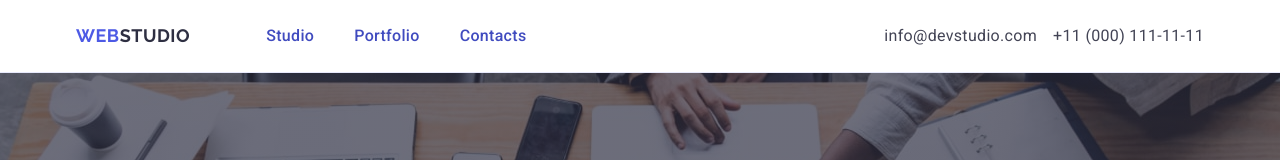
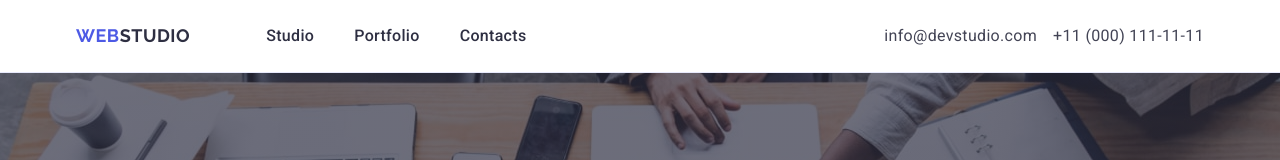
Before and after one commit to ArynaHelwig/goit-markup-hw-04, a plain HTML site: page index.html in a window 1280 px wide. Shown: the top 160 px of the page. Drawn offline with nearby package versions, Linux system fonts and the light colour scheme.

Commit message:
Update styles.css

```diff
--- a/css/styles.css
+++ b/css/styles.css
@@ -95,7 +95,7 @@ img {
     display: block;
     position: relative;
     transition: color 250ms cubic-bezier(0.4, 0, 0.2, 1);
-    color: #404bbf;
+    /* color: #404bbf; */
 }
 
 .menu-link:hover::after {
```
